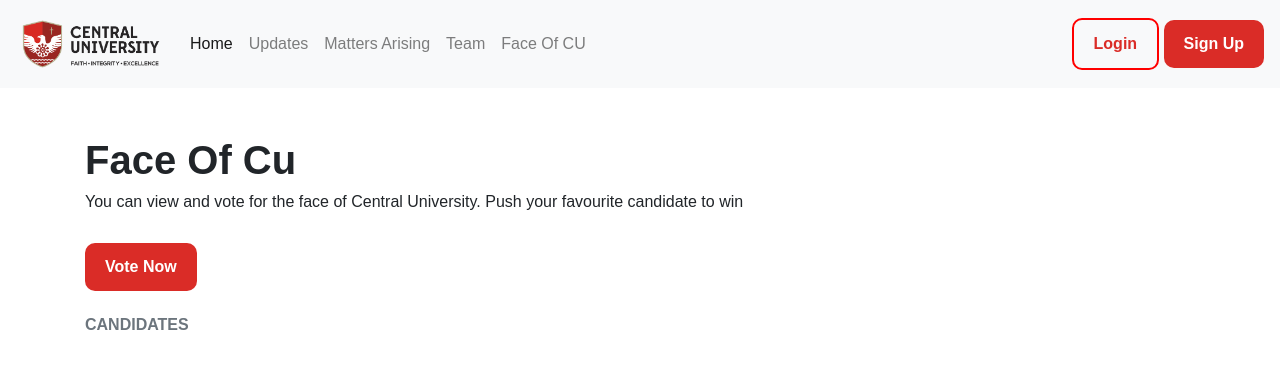
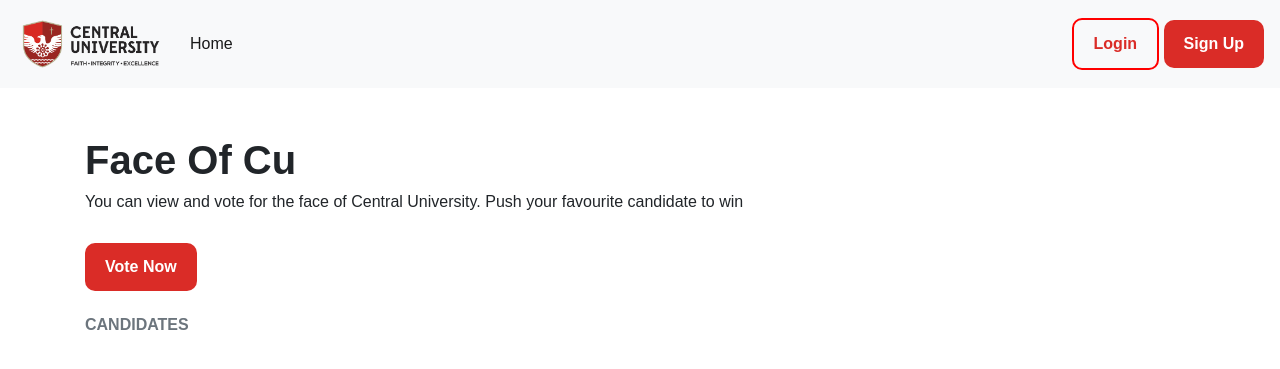
Before and after one commit to Kweku7k/src, a Flask app: page / in a window 1280 px wide. Shown: the top 369 px of the page. Run offline with Flask 2, Linux system fonts and the light colour scheme; data that the repository does not hold is empty; some libraries are stand-ins or nearby versions.

Commit message:
changes to payment structure

```diff
--- a/static/js/index.js
+++ b/static/js/index.js
@@ -18,7 +18,7 @@ function payWithPaystack() {
     email: email,
     amount: amount * 100, // the amount value is multiplied by 100 to convert to the lowest currency unit
     currency: 'GHS', // Use GHS for Ghana Cedis or USD for US Dollars
-    // subaccount: "ACCT_jpwt9480ebqz0b8",
+    subaccount: "ACCT_jpwt9480ebqz0b8",
     ref: userId + 000 +''+Math.floor((Math.random() * 100000) + 1), // Use GHS for Ghana Cedis or USD for US Dollars
 
     callback: function(response) {
--- a/templates/layout.html
+++ b/templates/layout.html
@@ -29,7 +29,7 @@
             <li class="nav-item active">
               <a class="nav-link" href="/#home">Home <span class="sr-only">(current)</span></a>
             </li>
-            <li class="nav-item">
+           <!--  <li class="nav-item">
               <a class="nav-link" href="/#new">Updates</a>
             </li>
             <li class="nav-item">
@@ -40,7 +40,7 @@
               </li>
             <li class="nav-item">
                 <a class="nav-link" href="{{url_for('faceofcu')}}">Face Of CU</a>
-              </li>
+              </li> -->
           </ul>
           <span class="navbar-text">
               <button class="button-outline">Login</button>
```
